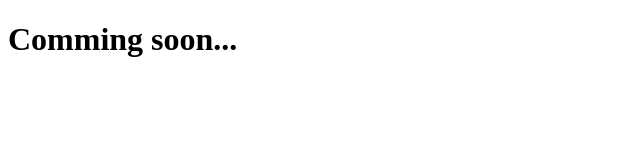
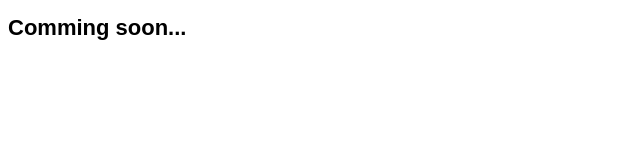
Before and after one commit to iosifa/iosifa.github.io, a plain HTML site: page index.html in a window 1280 px wide. Shown: the whole page, without its empty margins (0-640 px from the left). Drawn offline with Linux system fonts and the light colour scheme.

Commit message:
test:verified commits

```diff
--- a/index.html
+++ b/index.html
@@ -1,4 +1,15 @@
 <!DOCTYPE html>
+
+<head>
+    <title>Iosif Ambrozie's site</title>
+    <style>
+        html,
+        body {
+            font-family: Arial, Helvetica, sans-serif;
+            font-size: 11px;
+        }
+    </style>
+</head>
 <h1>Comming soon...</h1>
 
 </html>
```
